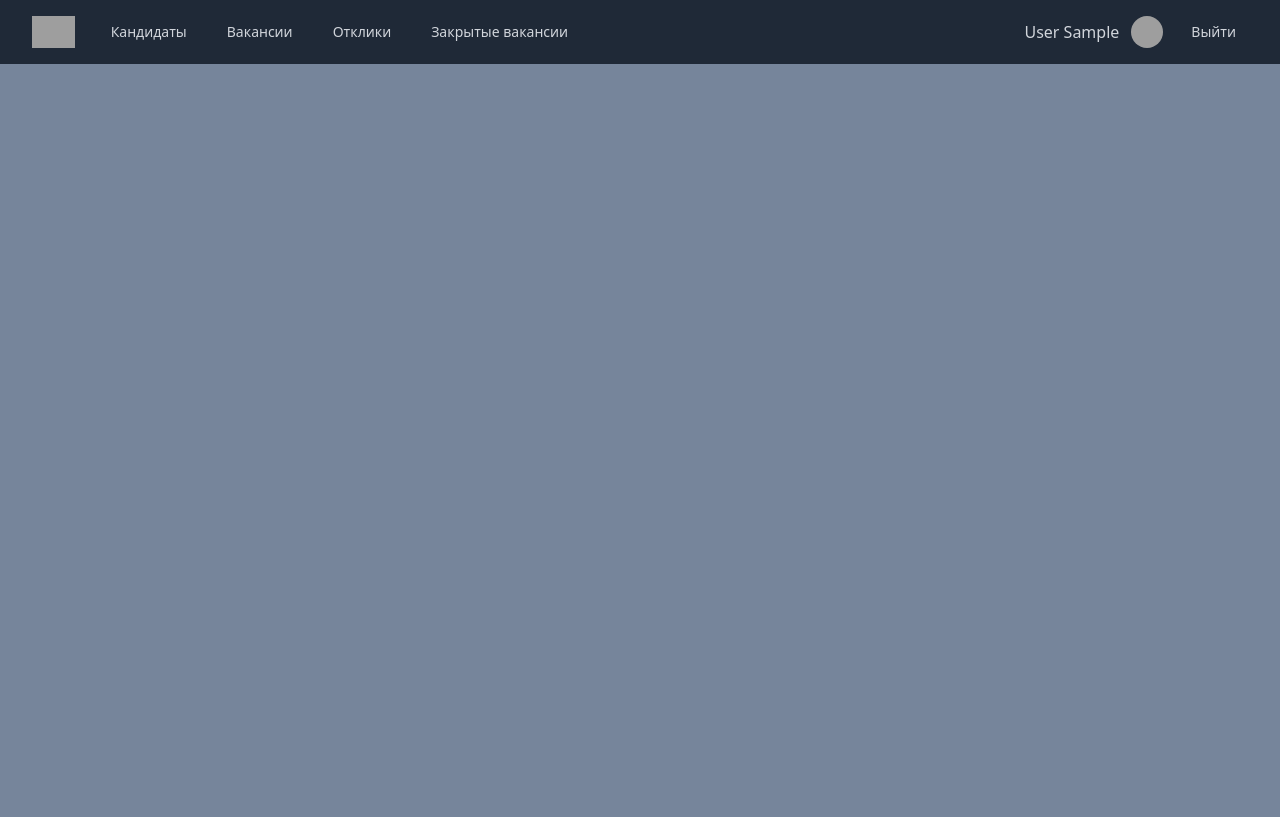
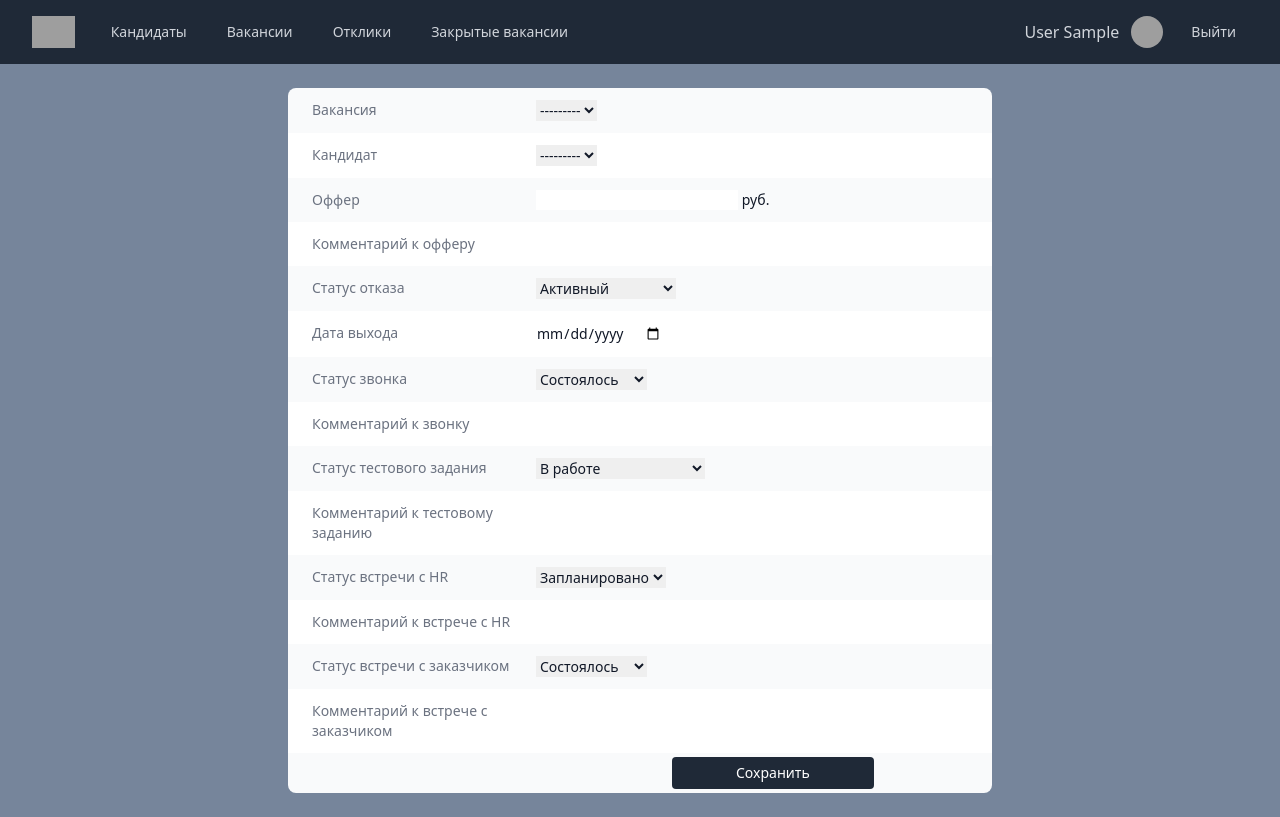
Before and after one commit to gurinboru/HR-CRM-System, a Django app: page /add_jobseek in a window 1280 px wide. Before the commit the page ends 64 px from the top, so only its background shows below. Run offline with Django 4.2, Linux system fonts and the light colour scheme; the visitor is signed in with stand-in values (Sample User, id 1); data that the repository does not hold is empty; grey boxes are pictures that could not be loaded.

Commit message:
Updated all added page

```diff
--- a/start/forms.py
+++ b/start/forms.py
@@ -18,11 +18,11 @@ class AddCandidateForm(forms.Form):
         fields = ('username', 'phone', 'email', 'sex', 'photo', 'birthdate', 'cv')
 
 class AddJobForm(forms.Form):
-    name = forms.CharField(widget=forms.TextInput,required=True)
-    salary = forms.IntegerField(widget=forms.NumberInput,required=True)
-    expirence = forms.IntegerField(widget=forms.NumberInput,required=True)
-    employment = forms.CharField(widget=forms.TextInput,required=True)
-    definition = forms.CharField(widget=forms.TextInput,required=True)
+    name = forms.CharField(widget=forms.TextInput(attrs={"placeholder":"iOS Developer"}),required=True)
+    salary = forms.IntegerField(widget=forms.NumberInput(attrs={"placeholder":"20000"}),required=True)
+    expirence = forms.IntegerField(widget=forms.NumberInput(attrs={"placeholder":"1"}),required=True)
+    employment = forms.CharField(widget=forms.TextInput(attrs={"placeholder":"Полная/частичная"}),required=True)
+    definition = forms.CharField(widget=forms.TextInput(attrs={"placeholder":"..."}),required=True)
     status = forms.ChoiceField(choices = StatusJob.CHOICES,required=True)
         # class Meta:
         #     model = Job
@@ -32,14 +32,14 @@ class AddJobSeek(forms.Form):
     job = forms.ModelChoiceField(queryset=Job.objects.all(),required=True)
     candidate = forms.ModelChoiceField(queryset=Candidate.objects.all(),required=True)
     offer = forms.IntegerField(widget=forms.NumberInput,required=True)
-    offer_definition = forms.CharField(widget=forms.TextInput)
+    offer_definition = forms.CharField(widget=forms.TextInput, required=False)
     release_date = forms.DateField(widget=NumberInput(attrs={'type': 'date', "class":"form-control", "placeholder":"01.01.1999"}))
     denial_status = forms.ChoiceField(choices = DenialStatus.CHOICES,required=True)
     call_status = forms.ChoiceField(choices = CallStatus.CHOICES,required=True)
-    call_status_defenition = forms.CharField(widget=forms.TextInput)
+    call_status_defenition = forms.CharField(widget=forms.TextInput, required=False)
     test_status = forms.ChoiceField(choices = TestStatus.CHOICES,required=True)
-    test_status_defenition = forms.CharField(widget=forms.TextInput)
+    test_status_defenition = forms.CharField(widget=forms.TextInput, required=False)
     meet_status = forms.ChoiceField(choices = MeetStatus.CHOICES,required=True)
-    meet_status_defenition = forms.CharField(widget=forms.TextInput)
+    meet_status_defenition = forms.CharField(widget=forms.TextInput, required=False)
     meetemp_status = forms.ChoiceField(choices = MeetEmpStatus.CHOICES,required=True)
-    meetemp_status_defenition = forms.CharField(widget=forms.TextInput)
+    meetemp_status_defenition = forms.CharField(widget=forms.TextInput, required=False)
--- a/start/models.py
+++ b/start/models.py
@@ -109,6 +109,9 @@ class Job(models.Model):
         verbose_name = 'Job'
         verbose_name_plural = 'Jobs'
 
+    def __str__(self):
+        return self.name
+
     # def save(self, *args, **kwargs):
     #     self.id_status = StatusJob.objects.get(pk=0)
     #     super().save(*args,**kwargs)
@@ -133,6 +136,9 @@ class Candidate(models.Model):
         db_table = 'candidates'
         verbose_name = 'Candidate'
         verbose_name_plural = 'Candidates'
+
+    def __str__(self):
+        return self.name
 
 class JobSeek(models.Model):
     job = models.ForeignKey('Job',on_delete=models.DO_NOTHING, db_column='job')
--- a/start/templates/start/add_candidate.html
+++ b/start/templates/start/add_candidate.html
@@ -6,6 +6,8 @@
   <div class="px-4 py-5 sm:px-6">
     <h3 class="text-lg font-medium leading-6 text-gray-900">Ваши данные</h3>
   </div>
+    <form action="/add_candidate" enctype="multipart/form-data" method="POST">
+{% csrf_token %}
   <div class="border-t border-gray-200">
     <dl>
       <div class="bg-gray-50 px-4 py-5 sm:grid sm:grid-cols-3 sm:gap-4 sm:px-6">
@@ -43,6 +45,7 @@
       </div>
     </dl>
   </div>
+    </form>
 </div>
 </body>
 
--- a/start/templates/start/add_job.html
+++ b/start/templates/start/add_job.html
@@ -8,6 +8,8 @@
   <div class="px-4 py-5 sm:px-6">
     <h3 class="text-lg font-medium leading-6 text-gray-900">Данные вакансии</h3>
   </div>
+    <form action="/add_job" method="POST">
+{% csrf_token %}
   <div class="border-t border-gray-200">
     <dl>
       <div class="bg-gray-50 px-4 py-5 sm:grid sm:grid-cols-3 sm:gap-4 sm:px-6">
@@ -37,6 +39,7 @@
       </div>
     </dl>
   </div>
+    </form>
 </div>
 </body>
 {% endblock %}
--- a/start/templates/start/add_jobseek.html
+++ b/start/templates/start/add_jobseek.html
@@ -2,8 +2,74 @@
 {% load static %}
 {% block content %}
 <body bgcolor="#76859B">
+<form action="/add_jobseek" method="POST">
+{% csrf_token %}
+    <div class="pt-6 pr-72 pl-72 pb-6 overflow-hidden " style="background: #76859B">
+    <dl>
+      <div class="bg-gray-50 px-4 py-3 sm:grid sm:grid-cols-3 sm:gap-4 sm:px-6 rounded-t-lg">
+        <dt class="text-sm font-medium text-gray-500">Вакансия</dt>
+        <dd class="mt-1 text-sm text-gray-900 sm:col-span-2 sm:mt-0">{{ form.job }}</dd>
+      </div>
+      <div class="bg-white px-4 py-3 sm:grid sm:grid-cols-3 sm:gap-4 sm:px-6">
+        <dt class="text-sm font-medium text-gray-500">Кандидат</dt>
+        <dd class="mt-1 text-sm text-gray-900 sm:col-span-2 sm:mt-0">{{ form.candidate }}</dd>
+      </div>
+      <div class="bg-gray-50 px-4 py-3 sm:grid sm:grid-cols-3 sm:gap-4 sm:px-6">
+        <dt class="text-sm font-medium text-gray-500">Оффер</dt>
+        <dd class="mt-1 text-sm text-gray-900 sm:col-span-2 sm:mt-0">{{ form.offer }} руб.</dd>
+      </div>
+      <div class="bg-white px-4 py-3 sm:grid sm:grid-cols-3 sm:gap-4 sm:px-6">
+        <dt class="text-sm font-medium text-gray-500">Комментарий к офферу</dt>
+        <dd class="mt-1 text-sm text-gray-900 sm:col-span-2 sm:mt-0">{{ form.offer_definition }}</dd>
+      </div>
+      <div class="bg-gray-50 px-4 py-3 sm:grid sm:grid-cols-3 sm:gap-4 sm:px-6">
+        <dt class="text-sm font-medium text-gray-500">Статус отказа</dt>
+        <dd class="mt-1 text-sm text-gray-900 sm:col-span-2 sm:mt-0">{{ form.denial_status }}</dd>
+      </div>
+        <div class="bg-white px-4 py-3 sm:grid sm:grid-cols-3 sm:gap-4 sm:px-6">
+        <dt class="text-sm font-medium text-gray-500">Дата выхода</dt>
+        <dd class="mt-1 text-sm text-gray-900 sm:col-span-2 sm:mt-0">{{ form.release_date }}</dd>
+      </div>
+        <div class="bg-gray-50 px-4 py-3 sm:grid sm:grid-cols-3 sm:gap-4 sm:px-6">
+        <dt class="text-sm font-medium text-gray-500">Статус звонка</dt>
+        <dd class="mt-1 text-sm text-gray-900 sm:col-span-2 sm:mt-0">{{ form.call_status }}</dd>
+      </div>
+      <div class="bg-white px-4 py-3 sm:grid sm:grid-cols-3 sm:gap-4 sm:px-6">
+        <dt class="text-sm font-medium text-gray-500">Комментарий к звонку</dt>
+        <dd class="mt-1 text-sm text-gray-900 sm:col-span-2 sm:mt-0">{{ form.call_status_defenition }}</dd>
+      </div>
+      <div class="bg-gray-50 px-4 py-3 sm:grid sm:grid-cols-3 sm:gap-4 sm:px-6">
+        <dt class="text-sm font-medium text-gray-500">Статус тестового задания</dt>
+        <dd class="mt-1 text-sm text-gray-900 sm:col-span-2 sm:mt-0">{{ form.test_status }}</dd>
+      </div>
+      <div class="bg-white px-4 py-3 sm:grid sm:grid-cols-3 sm:gap-4 sm:px-6">
+        <dt class="text-sm font-medium text-gray-500">Комментарий к тестовому заданию</dt>
+        <dd class="mt-1 text-sm text-gray-900 sm:col-span-2 sm:mt-0">{{ form.test_status_defenition }}</dd>
+      </div>
+      <div class="bg-gray-50 px-4 py-3 sm:grid sm:grid-cols-3 sm:gap-4 sm:px-6">
+        <dt class="text-sm font-medium text-gray-500">Статус встречи с HR</dt>
+        <dd class="mt-1 text-sm text-gray-900 sm:col-span-2 sm:mt-0">{{ form.meet_status }}</dd>
+      </div>
+      <div class="bg-white px-4 py-3 sm:grid sm:grid-cols-3 sm:gap-4 sm:px-6">
+        <dt class="text-sm font-medium text-gray-500">Комментарий к встрече с HR</dt>
+        <dd class="mt-1 text-sm text-gray-900 sm:col-span-2 sm:mt-0">{{ form.meet_status_defenition }}</dd>
+      </div>
+      <div class="bg-gray-50 px-4 py-3 sm:grid sm:grid-cols-3 sm:gap-4 sm:px-6">
+        <dt class="text-sm font-medium text-gray-500">Статус встречи с заказчиком</dt>
+        <dd class="mt-1 text-sm text-gray-900 sm:col-span-2 sm:mt-0">{{ form.meetemp_status }}</dd>
+      </div>
+      <div class="bg-white px-4 py-3 sm:grid sm:grid-cols-3 sm:gap-4 sm:px-6">
+        <dt class="text-sm font-medium text-gray-500">Комментарий к встрече с заказчиком</dt>
+        <dd class="mt-1 text-sm text-gray-900 sm:col-span-2 sm:mt-0">{{ form.meetemp_status_defenition }}</dd>
+      </div>
+      <div class="inset-y-0 right-0 pr-2 sm:pr-0 sm:pl-96 bg-gray-50 px-4 py-1 sm:grid-cols-3 sm:gap-4 sm:px-80 rounded-b-lg">
+        <button type="submit" class="h-8 bg-gray-800 hover:bg-gray-900 text-white text-sm font-medium hover:text-white px-16 pl-16 hover:border-transparent rounded">Сохранить</button>
+      </div>
+    </dl>
+</div>
+</form>
 </body>
 {% endblock %}
 {% block title %}
-Добавление отклика на вакансию
+Добавить отклик
 {% endblock %}
--- a/start/views.py
+++ b/start/views.py
@@ -1,6 +1,5 @@
-import datetime
 import os
-
+from datetime import date
 from django.contrib import messages
 from django.contrib.auth.decorators import login_required
 from django.http import FileResponse
@@ -105,8 +104,8 @@ def addJobSeek(request):
         form = AddJobSeek(request.POST)
         if form.is_valid():
             cd = form.cleaned_data
-            jobSeek = JobSeek(job = Job.objects.get(cd['job']),
-            candidate = Candidate.objects.get(cd['job']),
+            jobSeek = JobSeek(job = Job.objects.get(name=cd['job']),
+            candidate = Candidate.objects.get(name=cd['candidate']),
             offer = cd['offer'],
             offer_definition = cd['offer_definition'],
             release_date = cd['release_date'],
@@ -120,20 +119,20 @@ def addJobSeek(request):
             meetemp_status = MeetEmpStatus.objects.get(status = cd['meetemp_status']),
             meetemp_status_defenition = cd['meetemp_status_defenition'])
             jobSeek.save()
-            ActionHistory(job_seek = jobSeek, action_name ='Изменение статуса Созвона с кандидатом',
-                          value_before = 'None',value_after =jobSeek.call_status.status, data = datetime.date,
-                              comment = cd['call_status_defenition'])
+            ActionHistory(job_seek = jobSeek, action_name ='Добавление статуса Созвона с кандидатом, всвязи с созданием нового отклика!',
+                          value_before = 'None',value_after =jobSeek.call_status.status, data = date.today(),
+                              comment = cd['call_status_defenition']).save()
 
-            ActionHistory(job_seek =jobSeek, action_name ='Изменение статуса Тестового задания',value_before = 'None',
-                          value_after = jobSeek.test_status.status, data = datetime.date, comment = cd['test_status_defenition'])
+            ActionHistory(job_seek =jobSeek, action_name ='Добавление статуса Тестового задания, всвязи с созданием нового отклика!',value_before = 'None',
+                          value_after = jobSeek.test_status.status, data = date.today(), comment = cd['test_status_defenition']).save()
 
-            ActionHistory(job_seek =jobSeek, action_name ='Изменение статуса Встречи с HR',value_before = 'None',
+            ActionHistory(job_seek =jobSeek, action_name ='Добавление статуса Встречи с HR, , всвязи с созданием нового отклика!',value_before = 'None',
                           value_after = jobSeek.meet_status.status,
-                               data = datetime.date, comment = cd['meet_status_defenition'])
+                               data = date.today(), comment = cd['meet_status_defenition']).save()
 
-            ActionHistory(job_seek =jobSeek, action_name ='Изменение статуса встречи с заказчиком',value_before = 'None',
+            ActionHistory(job_seek =jobSeek, action_name ='Добавление статуса встречи с заказчиком, , всвязи с созданием нового отклика!',value_before = 'None',
                           value_after = jobSeek.meetemp_status.status,
-                            data = datetime.date, comment = cd['meetemp_status_defenition'])
+                            data = date.today(), comment = cd['meetemp_status_defenition']).save()
             return redirect('/jobseek')
         else:
             messages.error(request, 'Заявка уже существует или введены неверные данные')
@@ -219,23 +218,23 @@ def changeJobSeek(request,pk):
 
             if jobSeek.call_status != CallStatus.objects.get(status = cd['call_status']):
                 ActionHistory(job_seek = jobSeek,action_name ='Изменение статуса Созвона с кандидатом',value_before = jobSeek.call_status.status,
-                              value_after = CallStatus.objects.get(status = cd['call_status']).status,data = datetime.date,
-                              comment = cd['call_status_defenition'])
+                              value_after = CallStatus.objects.get(status = cd['call_status']).status,data = date.today(),
+                              comment = cd['call_status_defenition']).save()
 
             if jobSeek.test_status != CallStatus.objects.get(status=cd['test_status']):
                 ActionHistory(job_seek = jobSeek, action_name ='Изменение статуса Тестового задания', value_before =jobSeek.test_status.status,
-                              value_after =CallStatus.objects.get(status=cd['test_status']).status, data = datetime.date,
-                              comment = cd['test_status_defenition'])
+                              value_after =CallStatus.objects.get(status=cd['test_status']).status, data = date.today(),
+                              comment = cd['test_status_defenition']).save()
 
             if jobSeek.meet_status != CallStatus.objects.get(status=cd['meet_status']):
                 ActionHistory(job_seek = jobSeek, action_name ='Изменение статуса Встречи с HR', value_before =jobSeek.meet_status.status,
-                              value_after =CallStatus.objects.get(status=cd['meet_status']).status, data = datetime.date,
-                              comment=cd['meet_status_defenition'])
+                              value_after =CallStatus.objects.get(status=cd['meet_status']).status, data = date.today(),
+                              comment=cd['meet_status_defenition']).save()
 
             if jobSeek.meetemp_status != CallStatus.objects.get(status=cd['meetemp_status']):
                 ActionHistory(job_seek = jobSeek, action_name ='Изменение статуса встречи с заказчиком', value_before =jobSeek.meetemp_status.status,
-                              value_after =CallStatus.objects.get(status=cd['meetemp_status']).status, data = datetime.date,
-                              comment = cd['meetemp_status_defenition'])
+                              value_after =CallStatus.objects.get(status=cd['meetemp_status']).status, data = date.today(),
+                              comment = cd['meetemp_status_defenition']).save()
 
             jobSeek.offer = cd['offer']
             jobSeek.offer_definition = cd['offer_definition']
@@ -280,7 +279,8 @@ def get_cv(request,pk):
     candidate = Candidate.objects.get(pk = pk)
     try:
         from django.http import FileResponse
-        return FileResponse(open(os.path.join(os.path.dirname(os.path.dirname(__file__)),candidate.cv.url), 'rb'), content_type='application/pdf')
+        pathHelp = os.path.join(os.path.dirname(os.path.dirname(__file__)), 'media/', candidate.cv.name)
+        return FileResponse(open(pathHelp, 'rb'))
     except FileNotFoundError:
         from django.http import Http404
         raise Http404()
```
Also changed, not shown: start/templates/start/change_jobseek.html (added, +10 -0 lines), media/candidate/photo/photo_2022-03-29_21.05.35.jpeg (added).
